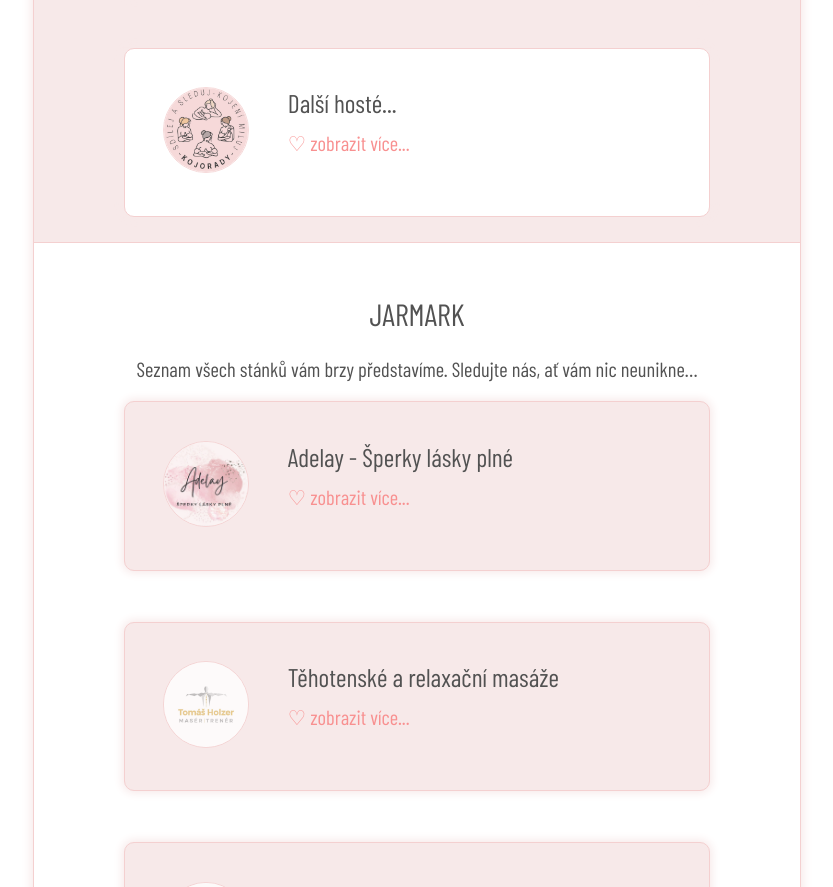
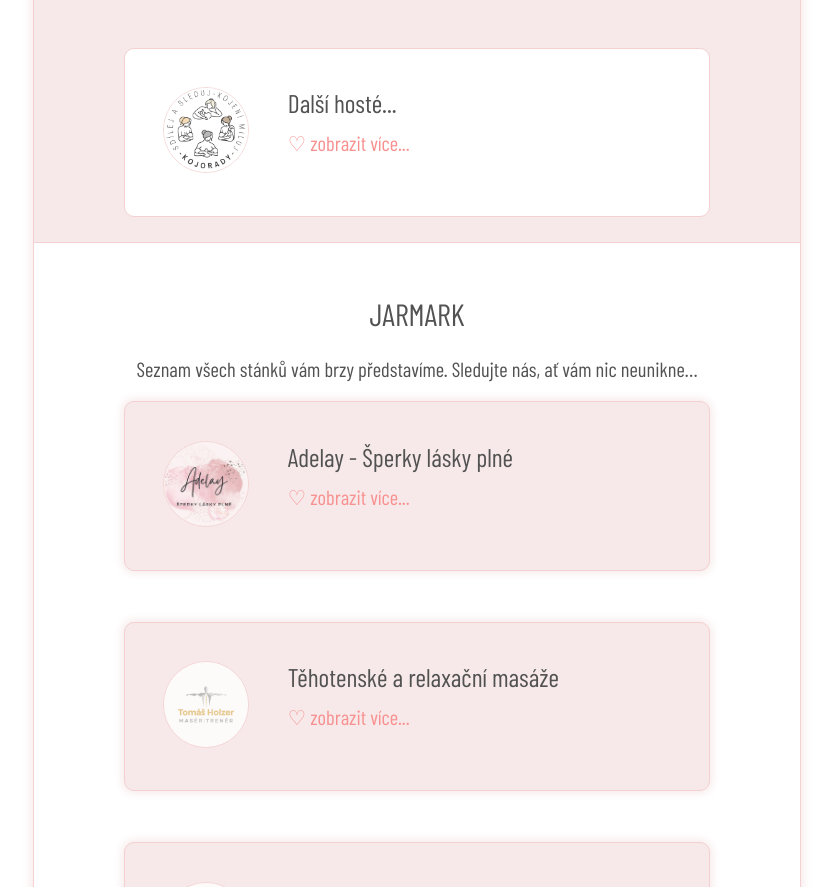
Before and after one commit to xteryna/PROJEKT-svetovy-tyden-kojeni, an Eleventy site: page index.html in a window 1280 px wide. Shown: the part 2687-3574 px from the top of the page, without its empty margins (223-1056 px from the left). Built offline with nearby package versions, Linux system fonts and the light colour scheme; Eleventy itself is replaced by a stand-in of ours; files that its build step writes are made by us from their sources; a web font is replaced by a local one.

Commit message:
Update Přednášky “dalsi-hoste-2”

```diff
--- a/prednasky/dalsi-hoste-2.md
+++ b/prednasky/dalsi-hoste-2.md
@@ -1,6 +1,6 @@
 ---
 title: Další hosté...
-foto: /images/uploads/logo-ru-z-ove-.jpg
+foto: /images/uploads/logo-bi-le-.jpg
 tags: prednasky
 date: 2024-05-27T11:37:00.000Z
 ---
```
